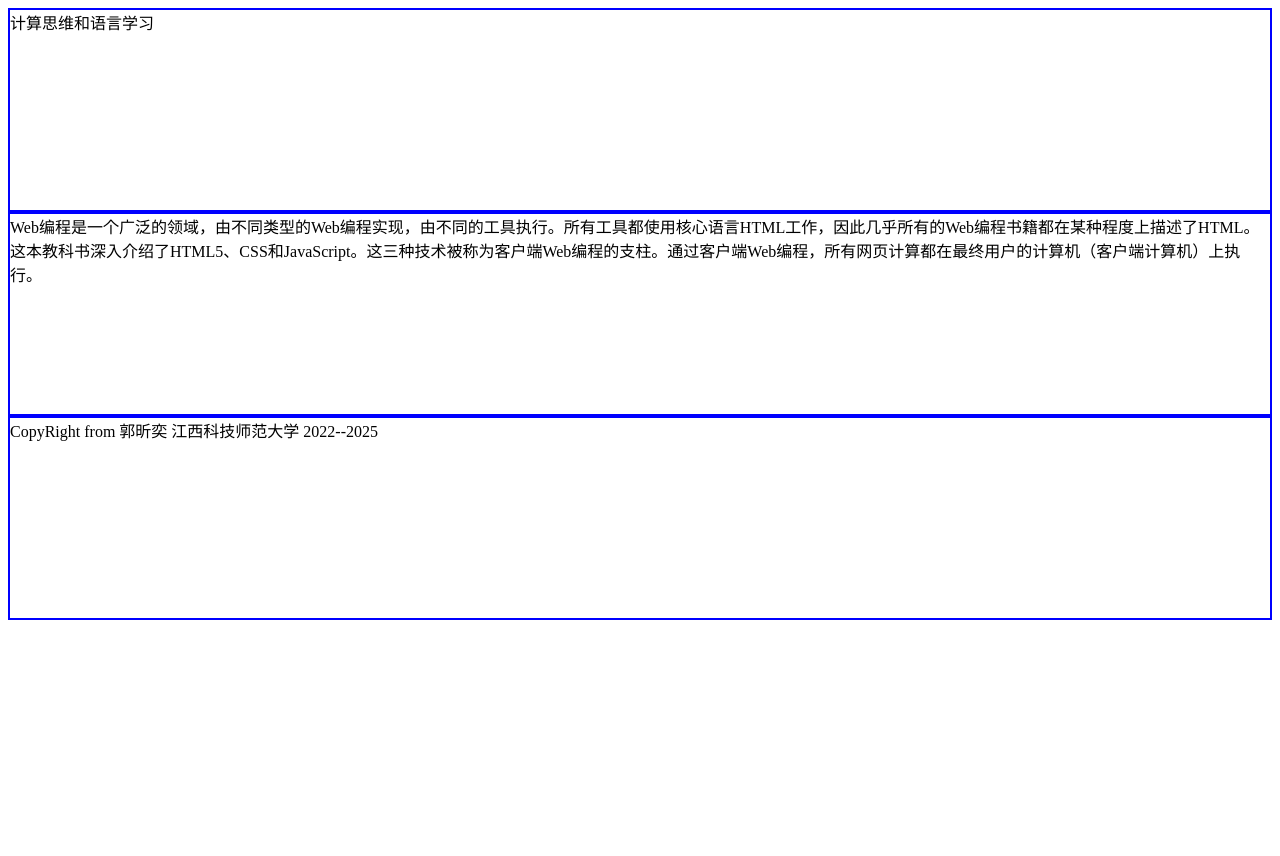
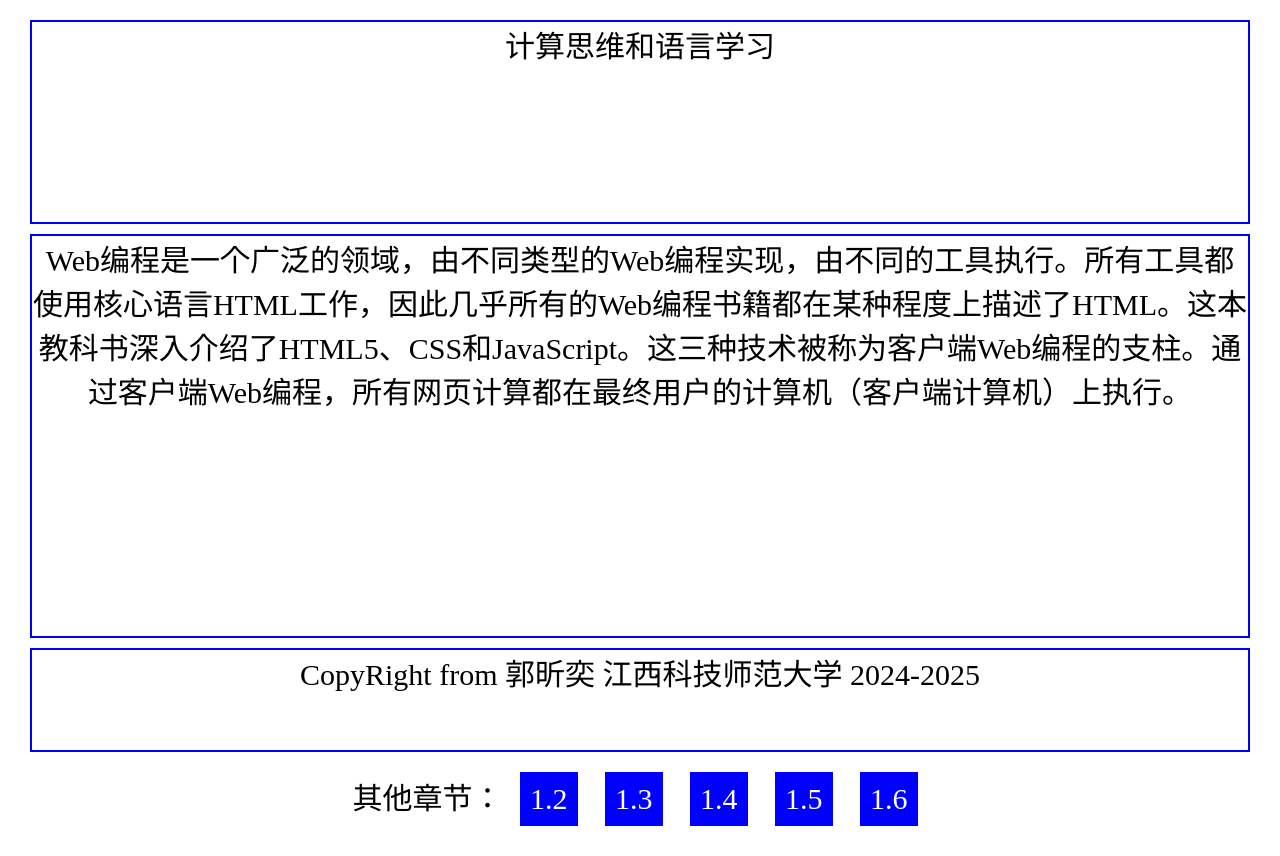
Before and after one commit to qcymyg/qcymyg.github.io, a plain HTML site: page abc/exp/1.1.html in a window 1280 px wide. Before the commit the page ends 800 px from the top, so only its background shows below. Drawn offline with Linux system fonts and the light colour scheme.

Commit message:
Update 1.1.html

```diff
--- a/abc/exp/1.1.html
+++ b/abc/exp/1.1.html
@@ -2,43 +2,51 @@
 <html lang="en">
  <head>
   <meta charset="UTF-8">
-  <meta name="viewport" content="width=device-width , initial-scale=1">
-  <!--
-   增加这句后，可以看到浏览器的DevTools面板的模拟移动设备状态的变化
-  -->
   <style>
+   *{
+    margin: 10px;
+    text-align: center;
+	font-size:30px ;
+   }
     header{
-        border:2px solid blue;
+      border: 2px solid blue;
       height: 200px;
 	   }
 
     main{
-        border:2px solid blue;
-        height: 200px;
+      border: 2px solid blue;
+      height: 400px;
     }
 
     footer{
-        border:2px solid blue;
-        height: 200px;
+      border: 2px solid blue;
+      height: 100px;
+    }
+   a{
+    display: inline-block ;
+	padding:10px ;
+	color: white;
+	background-color: blue;
+	text-decoration: none ;
    }
   </style>
-
-<title>欢迎来到我的毕业论文</title>
+  <title>“三段论”式的内容设计概要</title>
  </head>
  <body>
   <header>
     计算思维和语言学习
   </header>
-
    <main>
     Web编程是一个广泛的领域，由不同类型的Web编程实现，由不同的工具执行。所有工具都使用核心语言HTML工作，因此几乎所有的Web编程书籍都在某种程度上描述了HTML。这本教科书深入介绍了HTML5、CSS和JavaScript。这三种技术被称为客户端Web编程的支柱。通过客户端Web编程，所有网页计算都在最终用户的计算机（客户端计算机）上执行。
    </main>
-
   <footer>
-	CopyRight from 郭昕奕 江西科技师范大学 2022--2025
+ 	CopyRight from 郭昕奕  江西科技师范大学 2024-2025
   </footer>
-
- <script src="myJs.js" >
- </script>
+  其他章节：
+  <a href="1.2.html" target="_blank" >1.2</a>
+  <a href="1.3.html" target="_blank" >1.3</a>
+  <a href="1.4.html" target="_blank" >1.4</a>
+  <a href="1.5.html" target="_blank" >1.5</a>
+  <a href="1.6.html" target="_blank" >1.6</a>
  </body>
 </html>
```
Lines whose indentation alone changed are shown as unchanged.
